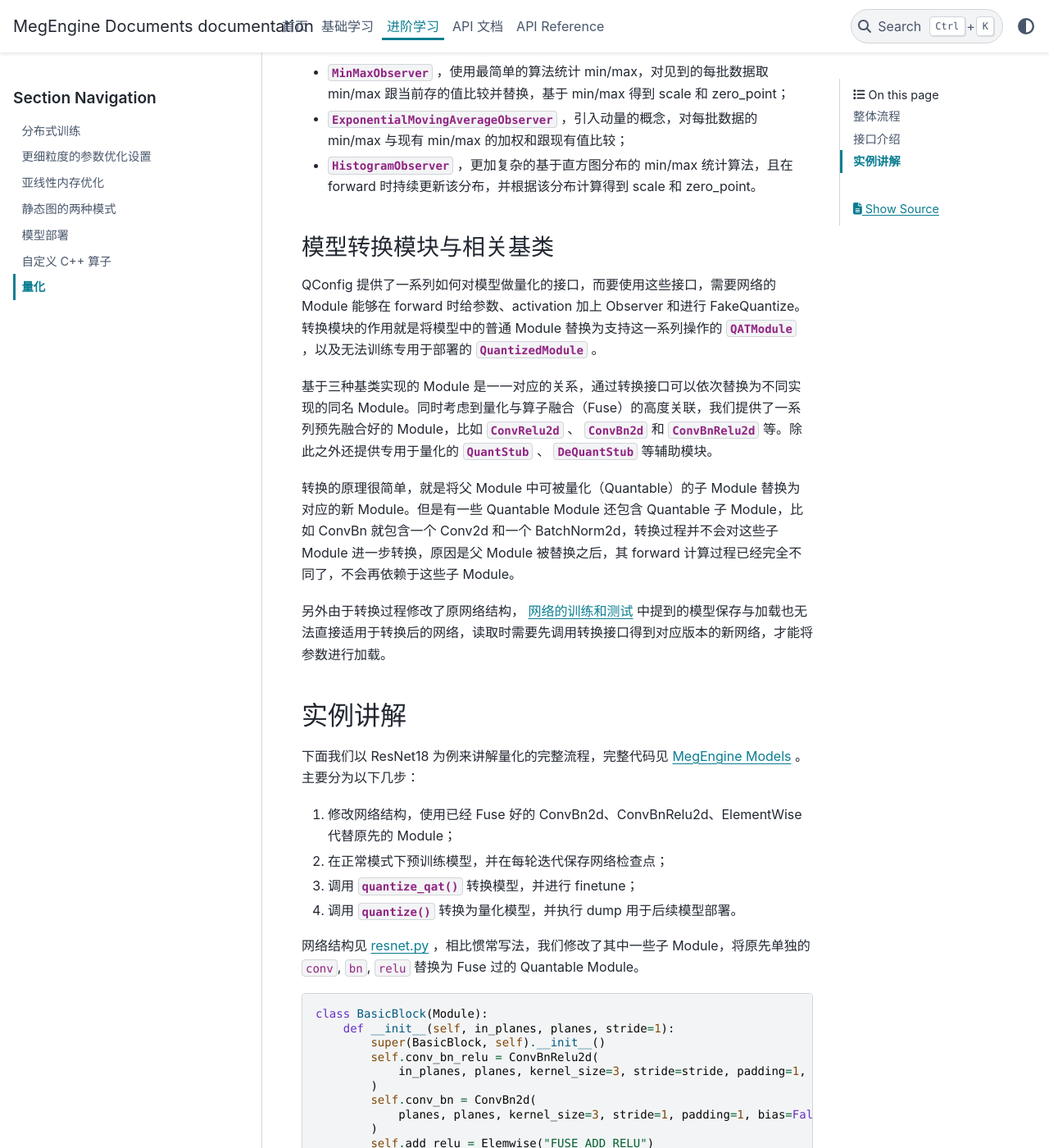
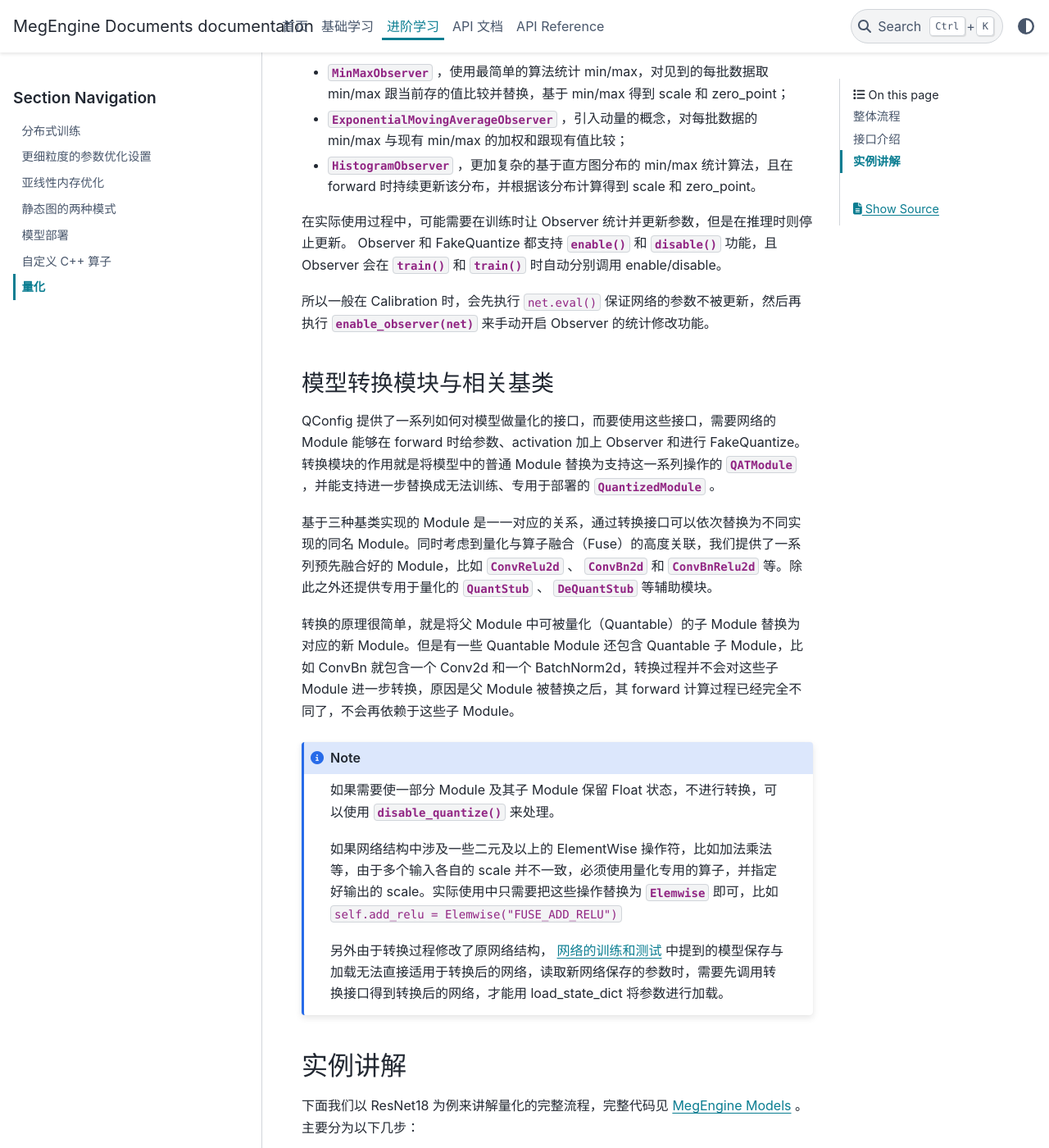
Before and after one commit to MegEngine/Docs, a Sphinx documentation site: the page built from source/advanced/quantization.rst, in a window 1280 px wide and 1400 px high, scrolled down 3927 px. Shown: the whole window at 82% size. Built offline with Sphinx 7.4.7 and the PyData theme 0.15.4, drawn with Linux system fonts in a browser that asks for light colours; pages that are not in the unit, such as notebooks, are missing from menus.

Commit message:
feat(advanced): add more detail about observer
GitOrigin-RevId: ab3e72e85575f49fe30c650b6cfc93291ba21829

```diff
--- a/source/advanced/quantization.rst
+++ b/source/advanced/quantization.rst
@@ -119,16 +119,26 @@ Observer 继承自 :class:`~.Module` ，也会参与网络的前向传播，但
 * :class:`~.ExponentialMovingAverageObserver` ，引入动量的概念，对每批数据的 min/max 与现有 min/max 的加权和跟现有值比较；
 * :class:`~.HistogramObserver` ，更加复杂的基于直方图分布的 min/max 统计算法，且在 forward 时持续更新该分布，并根据该分布计算得到 scale 和 zero_point。
 
+在实际使用过程中，可能需要在训练时让 Observer 统计并更新参数，但是在推理时则停止更新。 Observer 和 FakeQuantize 都支持 :meth:`~.Observer.enable` 和 :meth:`~.Observer.disable` 功能，且 Observer 会在 :meth:`~.Module.train` 和 :meth:`~.Module.train` 时自动分别调用 enable/disable。
+
+所以一般在 Calibration 时，会先执行 ``net.eval()`` 保证网络的参数不被更新，然后再执行 :func:`enable_observer(net) <.quantize.enable_observer>` 来手动开启 Observer 的统计修改功能。
+
 模型转换模块与相关基类
 ''''''''''''''''''''''''''''''
 
-QConfig 提供了一系列如何对模型做量化的接口，而要使用这些接口，需要网络的 Module 能够在 forward 时给参数、activation 加上 Observer 和进行 FakeQuantize。转换模块的作用就是将模型中的普通 Module 替换为支持这一系列操作的 :class:`~.QATModule` ，以及无法训练专用于部署的 :class:`~.QuantizedModule` 。
+QConfig 提供了一系列如何对模型做量化的接口，而要使用这些接口，需要网络的 Module 能够在 forward 时给参数、activation 加上 Observer 和进行 FakeQuantize。转换模块的作用就是将模型中的普通 Module 替换为支持这一系列操作的 :class:`~.QATModule` ，并能支持进一步替换成无法训练、专用于部署的 :class:`~.QuantizedModule` 。
 
 基于三种基类实现的 Module 是一一对应的关系，通过转换接口可以依次替换为不同实现的同名 Module。同时考虑到量化与算子融合（Fuse）的高度关联，我们提供了一系列预先融合好的 Module，比如 :class:`~.module.conv.ConvRelu2d` 、 :class:`~.module.conv_bn.ConvBn2d` 和 :class:`~.module.conv_bn.ConvBnRelu2d` 等。除此之外还提供专用于量化的 :class:`~.module.quant_dequant.QuantStub` 、 :class:`~.module.quant_dequant.DeQuantStub` 等辅助模块。
 
 转换的原理很简单，就是将父 Module 中可被量化（Quantable）的子 Module 替换为对应的新 Module。但是有一些 Quantable Module 还包含 Quantable 子 Module，比如 ConvBn 就包含一个 Conv2d 和一个 BatchNorm2d，转换过程并不会对这些子 Module 进一步转换，原因是父 Module 被替换之后，其 forward 计算过程已经完全不同了，不会再依赖于这些子 Module。
 
-另外由于转换过程修改了原网络结构， :ref:`train_and_evaluation` 中提到的模型保存与加载也无法直接适用于转换后的网络，读取时需要先调用转换接口得到对应版本的新网络，才能将参数进行加载。
+.. note::
+
+    如果需要使一部分 Module 及其子 Module 保留 Float 状态，不进行转换，可以使用 :meth:`~.Module.disable_quantize` 来处理。
+
+    如果网络结构中涉及一些二元及以上的 ElementWise 操作符，比如加法乘法等，由于多个输入各自的 scale 并不一致，必须使用量化专用的算子，并指定好输出的 scale。实际使用中只需要把这些操作替换为 :class:`~.module.elemwise.Elemwise` 即可，比如 ``self.add_relu = Elemwise("FUSE_ADD_RELU")``
+
+    另外由于转换过程修改了原网络结构， :ref:`train_and_evaluation` 中提到的模型保存与加载无法直接适用于转换后的网络，读取新网络保存的参数时，需要先调用转换接口得到转换后的网络，才能用 load_state_dict 将参数进行加载。
 
 
 实例讲解
```
Also changed, not shown: 1 other file.
